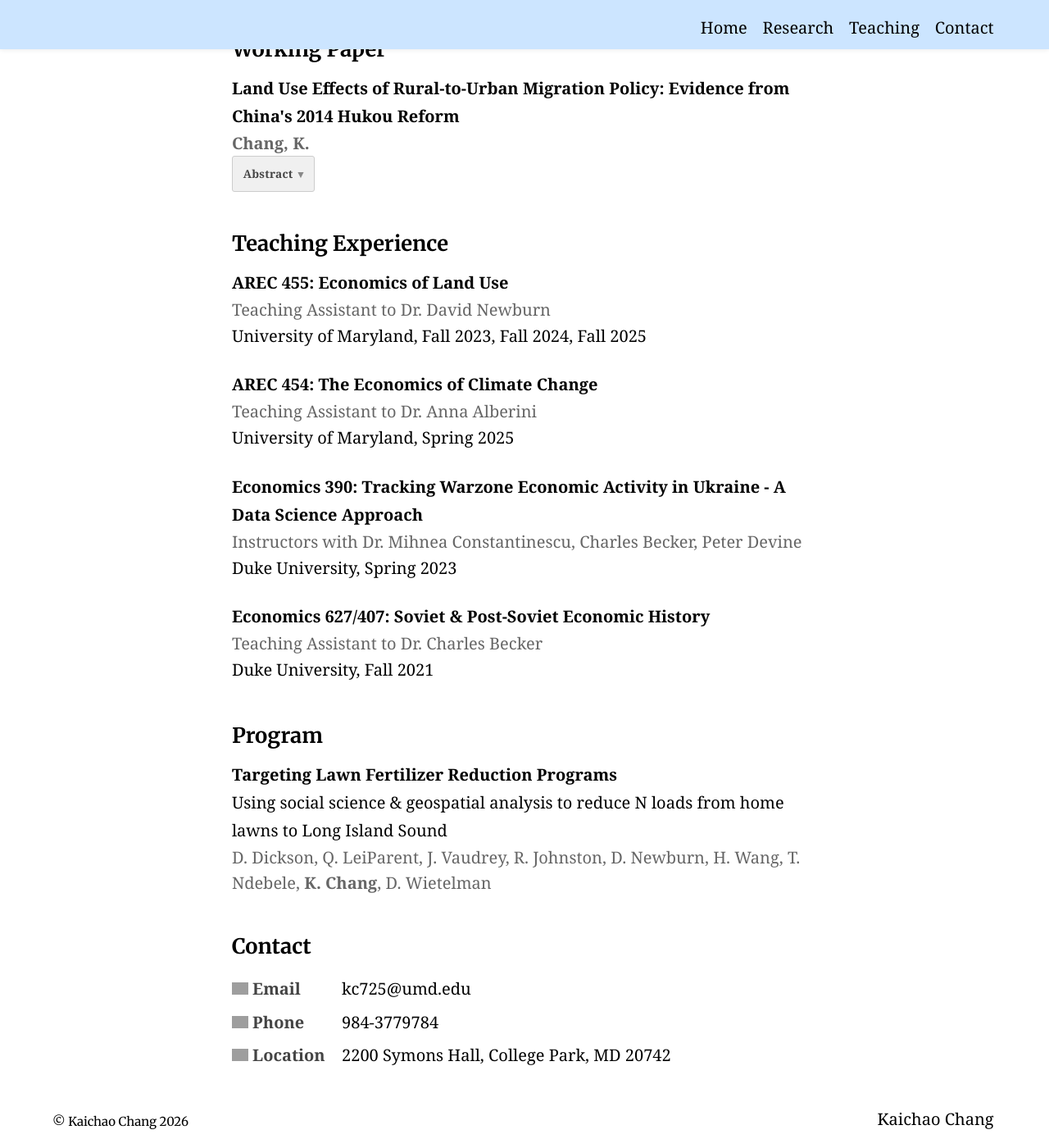
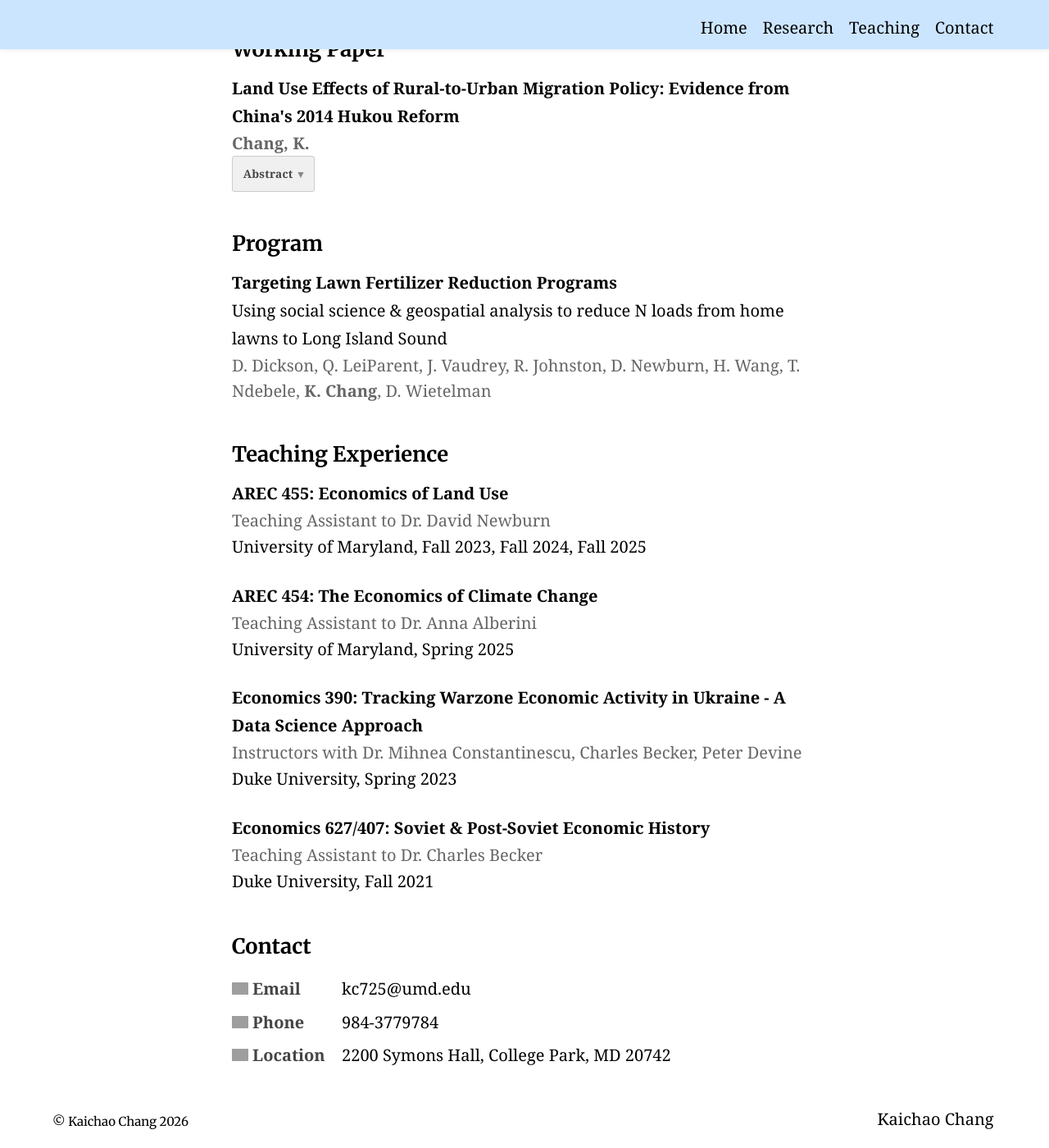
Before and after one commit to KaichaoChang/KaichaoChang.github.io, a Jekyll site: the page built from index.md, in a window 1280 px wide and 1400 px high, scrolled down 1923 px. Shown: the whole window at 82% size. Built offline with Jekyll 4.4.1, drawn with Linux system fonts in a browser that asks for light colours; grey boxes are pictures that could not be loaded.

Commit message:
Move Program section before Teaching Experience
Co-Authored-By: Claude Sonnet 4.6 <noreply@anthropic.com>

```diff
--- a/index.md
+++ b/index.md
@@ -122,6 +122,15 @@ My research interests lie in environmental economics, with a particular focus on
   </details>
 </div>
 
+## Program
+{:#projects}
+
+<div class="publication-item">
+  <a class="publication-title" href="https://experience.arcgis.com/experience/fdf001fd55c9450da7b61f3314adaf9c">Targeting Lawn Fertilizer Reduction Programs</a>
+  <div class="publication-subtitle">Using social science &amp; geospatial analysis to reduce N loads from home lawns to Long Island Sound</div>
+  <div class="publication-authors">D. Dickson, Q. LeiParent, J. Vaudrey, R. Johnston, D. Newburn, H. Wang, T. Ndebele, <strong>K. Chang</strong>, D. Wietelman</div>
+</div>
+
 ## Teaching Experience
 {:#teaching}
 
@@ -149,15 +158,6 @@ My research interests lie in environmental economics, with a particular focus on
   <div class="publication-venue">Duke University, Fall 2021</div>
 </div>
 
-## Program
-{:#projects}
-
-<div class="publication-item">
-  <a class="publication-title" href="https://experience.arcgis.com/experience/fdf001fd55c9450da7b61f3314adaf9c">Targeting Lawn Fertilizer Reduction Programs</a>
-  <div class="publication-subtitle">Using social science &amp; geospatial analysis to reduce N loads from home lawns to Long Island Sound</div>
-  <div class="publication-authors">D. Dickson, Q. LeiParent, J. Vaudrey, R. Johnston, D. Newburn, H. Wang, T. Ndebele, <strong>K. Chang</strong>, D. Wietelman</div>
-</div>
-
 ## Contact
 {:#contact}
 
```
